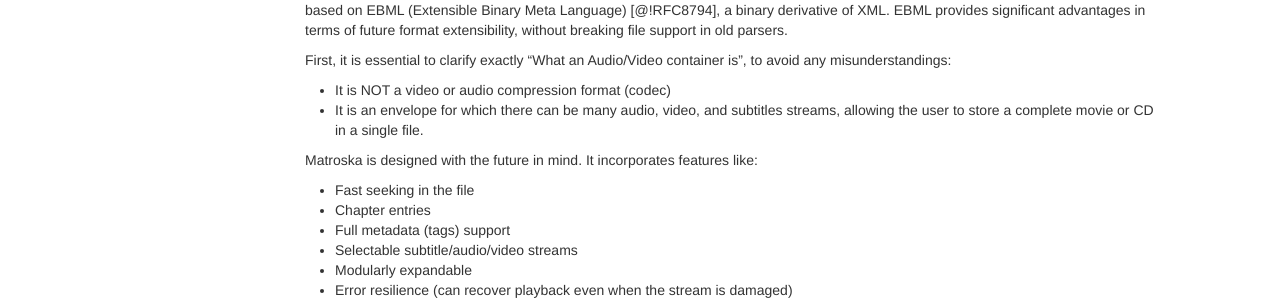
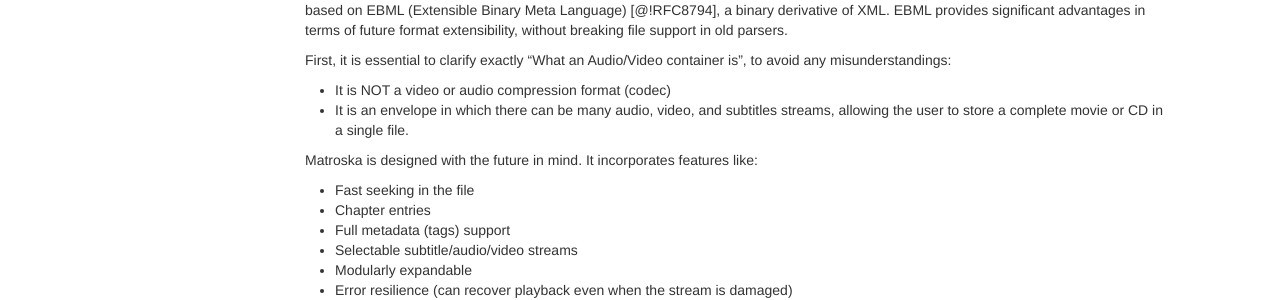
Before and after one commit to ietf-wg-cellar/matroska-specification, a Jekyll site: the page built from index_matroska.md, in a window 1280 px wide. Shown: the part 452-752 px from the top of the page. Built offline with Jekyll 4.4.1, drawn with Linux system fonts in a browser that asks for light colours; our own code applies the rules of GitHub Pages for plain Markdown files.

Commit message:
envelope in which there can be many...

```diff
--- a/index_matroska.md
+++ b/index_matroska.md
@@ -53,7 +53,7 @@
 First, it is essential to clarify exactly "What an Audio/Video container is", to avoid any misunderstandings:
 
 - It is NOT a video or audio compression format (codec)
-- It is an envelope for which there can be many audio, video, and subtitles streams,
+- It is an envelope in which there can be many audio, video, and subtitles streams,
   allowing the user to store a complete movie or CD in a single file.
 
 Matroska is designed with the future in mind. It incorporates features like:
```
